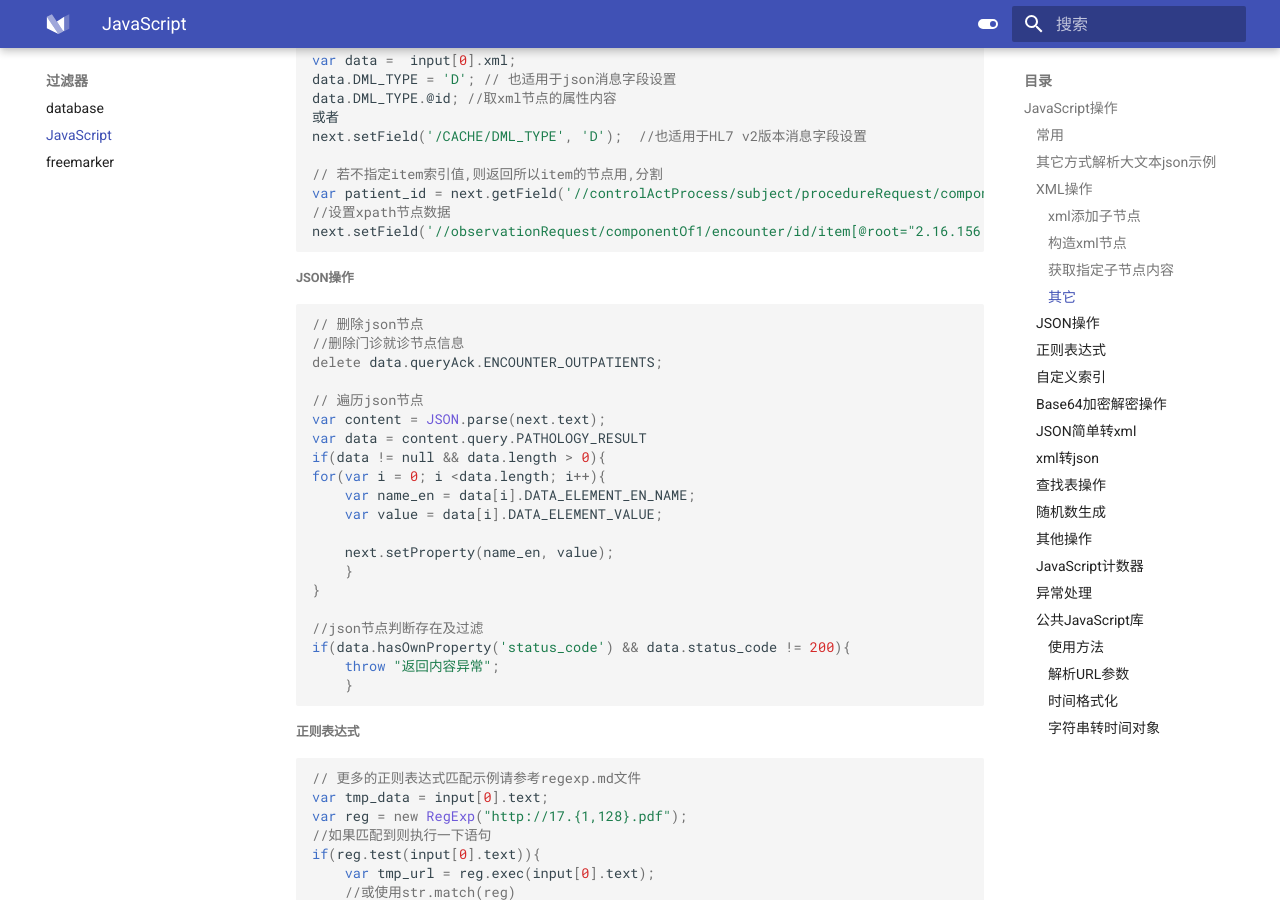
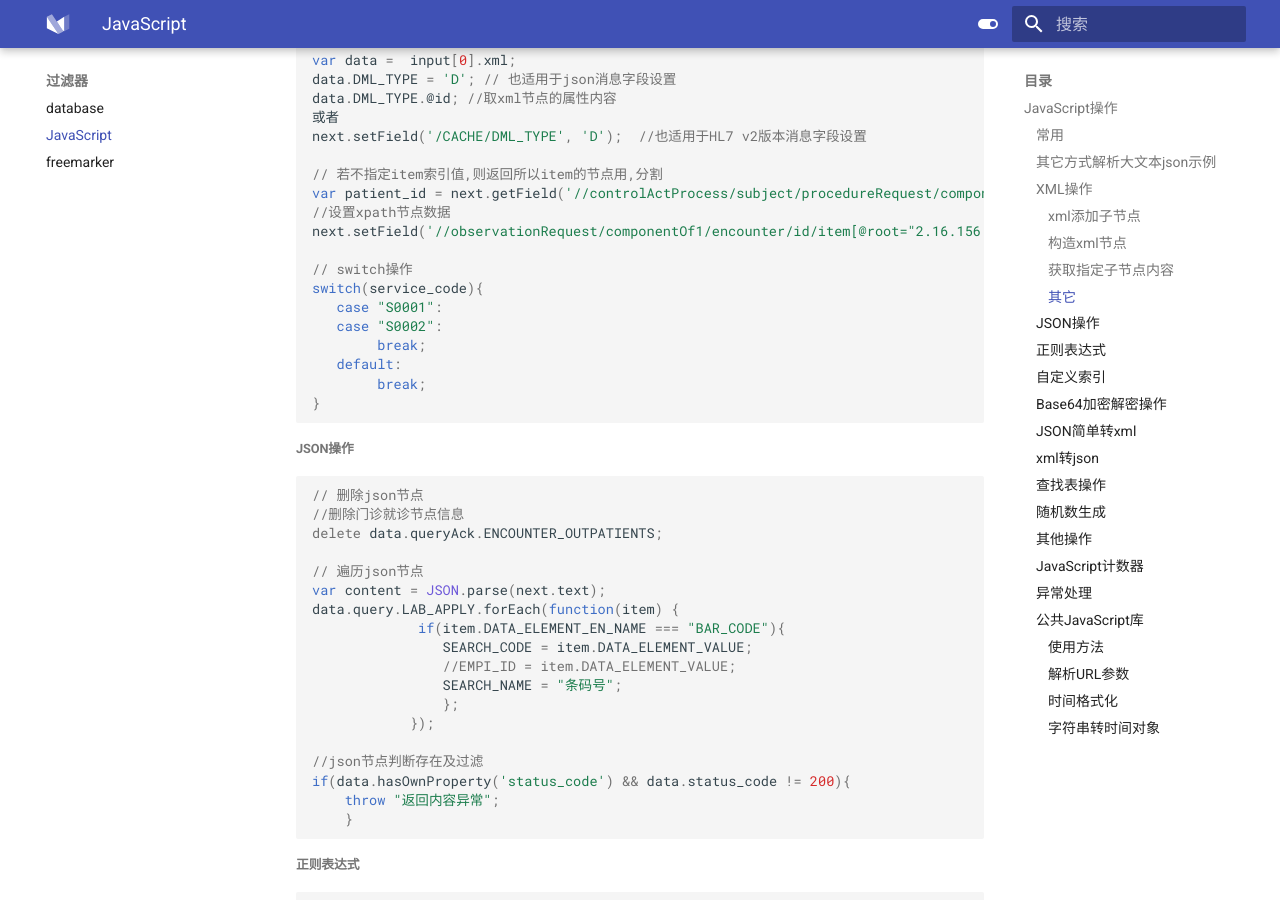
Before and after one commit to liaozhimingandy/demo, an MkDocs documentation site: the page built from docs/filter/JavaScript.md, in a window 1280 px wide and 900 px high, scrolled down 2387 px. Built offline with MkDocs 1.6.1 and Material for MkDocs 9.7.7, drawn with Linux system fonts in a browser that asks for light colours.

Commit message:
增加switch语法并优化循环语句,使用forEach;

````diff
--- a/docs/filter/JavaScript.md
+++ b/docs/filter/JavaScript.md
@@ -124,7 +124,16 @@ next.setField('/CACHE/DML_TYPE', 'D');  //也适用于HL7 v2版本消息字段
 // 若不指定item索引值,则返回所以item的节点用,分割
 var patient_id = next.getField('//controlActProcess/subject/procedureRequest/componentOf1/encounter/subject/patient/id/item[@root="2.16.156.10011.2.5.1.4"]/@extension')
 //设置xpath节点数据
-next.setField('//observationRequest/componentOf1/encounter/id/item[@root="2.16.156.10011.2.5.1.8"]/@extension', next.getProperty('visit_times'))
+next.setField('//observationRequest/componentOf1/encounter/id/item[@root="2.16.156.10011.2.5.1.8"]/@extension', next.getProperty('visit_times'));
+
+// switch操作
+switch(service_code){
+   case "S0001":
+   case "S0002":
+        break;
+   default:
+        break;
+}
 ```
 
 ##### JSON操作
@@ -136,15 +145,13 @@ delete data.queryAck.ENCOUNTER_OUTPATIENTS;
 
 // 遍历json节点
 var content = JSON.parse(next.text);
-var data = content.query.PATHOLOGY_RESULT
-if(data != null && data.length > 0){
-for(var i = 0; i <data.length; i++){
-    var name_en = data[i].DATA_ELEMENT_EN_NAME;
-    var value = data[i].DATA_ELEMENT_VALUE;
-
-    next.setProperty(name_en, value);
-    }
-}
+data.query.LAB_APPLY.forEach(function(item) {
+			 if(item.DATA_ELEMENT_EN_NAME === "BAR_CODE"){
+				SEARCH_CODE = item.DATA_ELEMENT_VALUE;
+				//EMPI_ID = item.DATA_ELEMENT_VALUE;
+				SEARCH_NAME = "条码号";
+				};
+			});
 
 //json节点判断存在及过滤
 if(data.hasOwnProperty('status_code') && data.status_code != 200){
````
